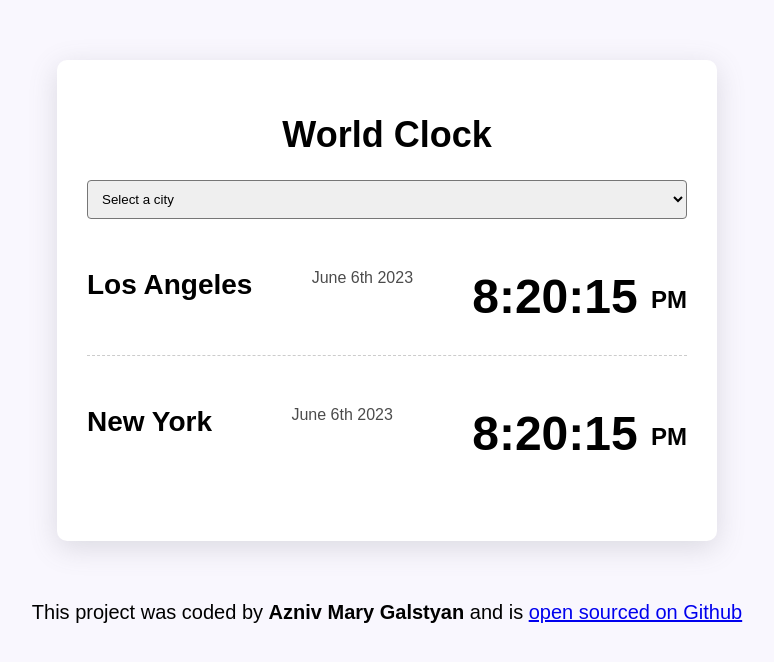
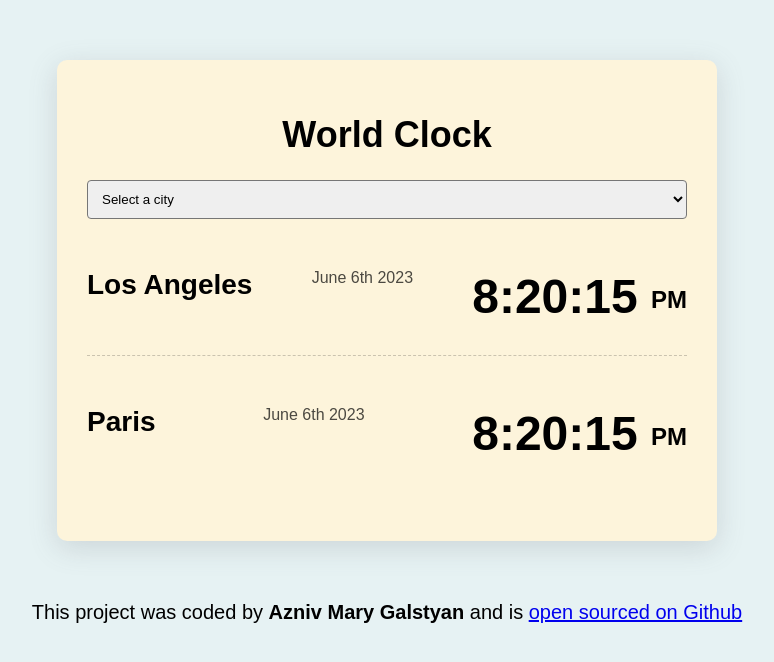
Before and after one commit to MaryAznivG/World-Clock, a plain HTML site: page index.html in a window 1280 px wide. Shown: the whole page, without its empty margins (253-1027 px from the left). Drawn offline with Linux system fonts and the light colour scheme.

Commit message:
updating css and city name

```diff
--- a/CSS/style.css
+++ b/CSS/style.css
@@ -8,7 +8,7 @@ h2{
     font-size: 28px;
 }
 body{
-    background-color:#f9f7fe;
+    background-color:#e6f2f3;
     font-family: sans-serif;
 }
 select{
@@ -20,7 +20,7 @@ select{
 .container{
     max-width: 600px;
     margin: 60px auto;
-    background: white;
+    background:#fdf4db;
     padding: 30px;
     box-shadow:rgba(100, 100, 111, 0.2) 0px 7px 29px 0px;
     border-radius: 10px;
--- a/index.html
+++ b/index.html
@@ -13,8 +13,8 @@
     <select>
       <option value="">Select a city</option>
       <option value="">London</option>
-      <option value="">Paris</option>
-      <option value="">Moscow</option>
+      <option value="">New York</option>
+      <option value="">Auckland</option>
     </select>
     <div class="city">
       <h2>Los Angeles</h2>
@@ -22,7 +22,7 @@
       <div class="time">8:20:15 <small>PM</small></div>
     </div>
     <div class="city">
-      <h2>New York</h2>
+      <h2>Paris</h2>
       <div class="date">June 6th 2023</div>
       <div class="time">8:20:15 <small>PM</small></div>
     </div>
```
